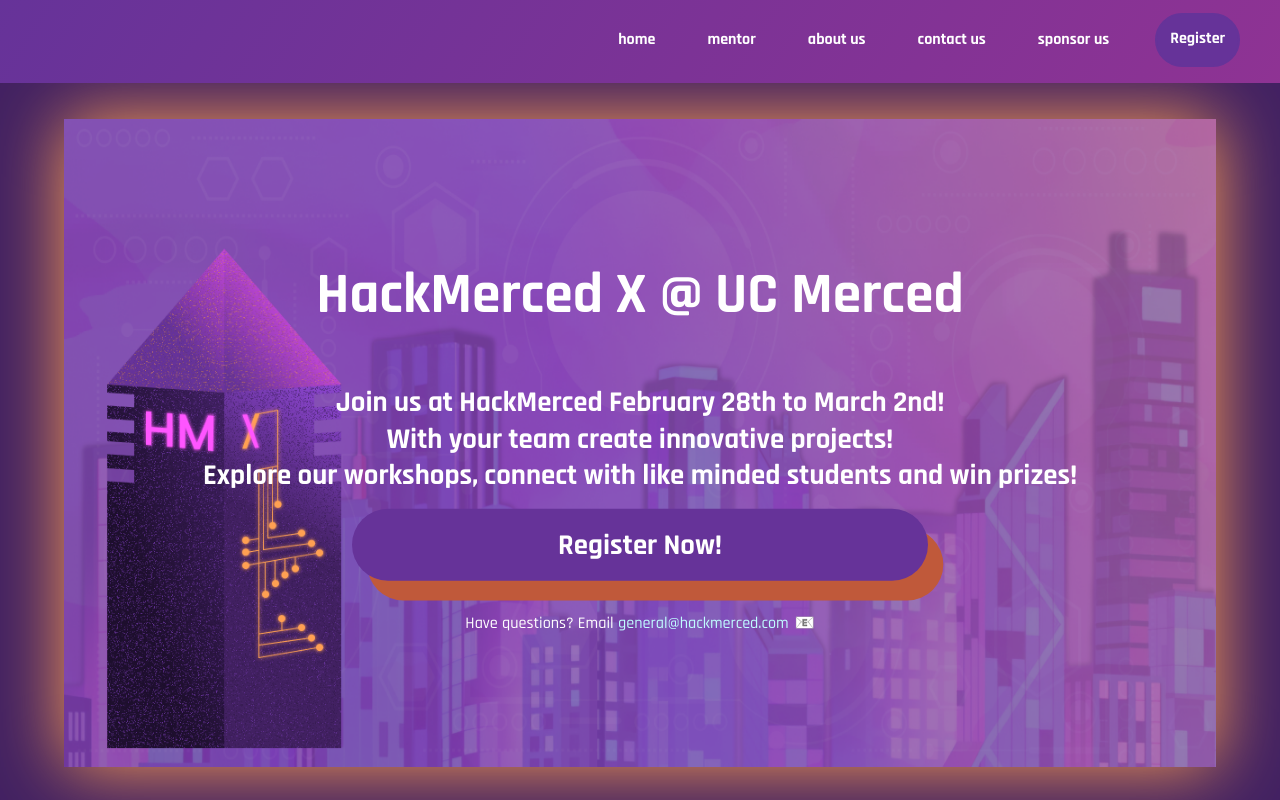
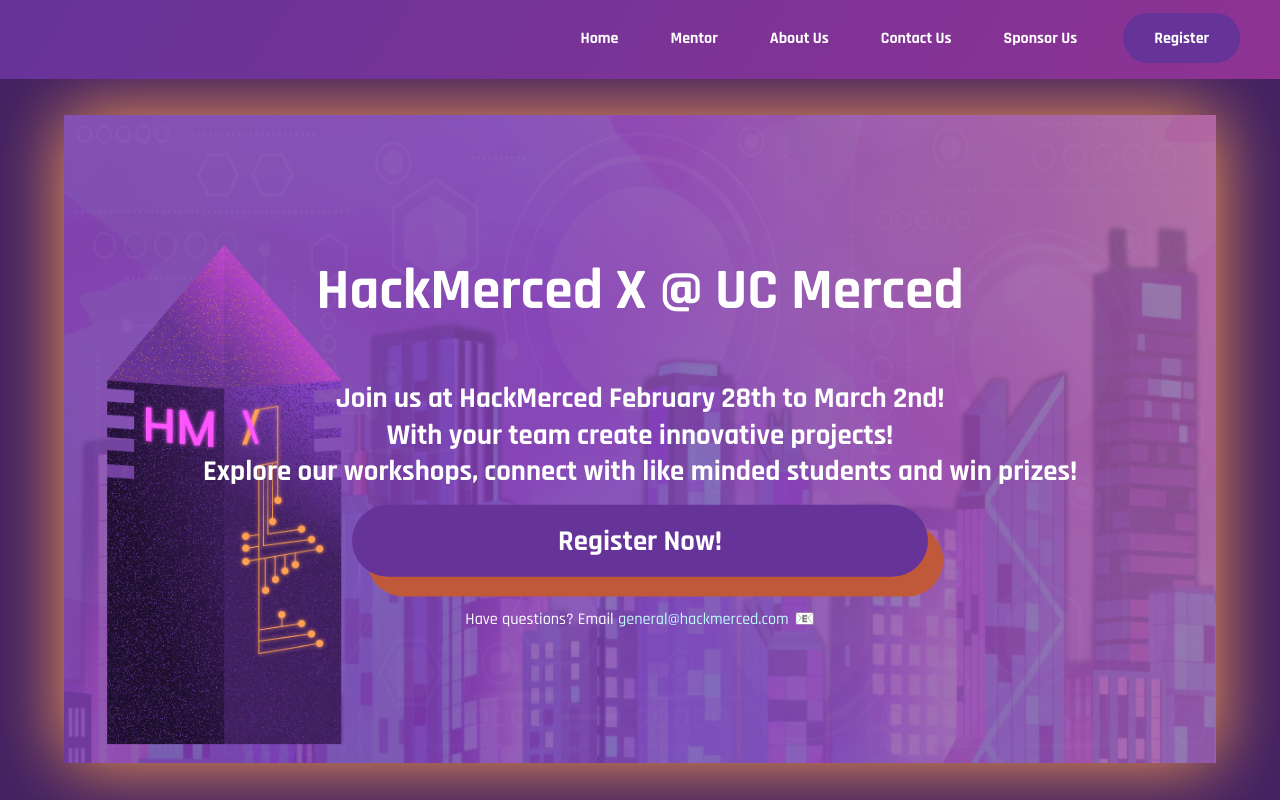
Before and after one commit to HackMerced/HackMerced-X, a React (Create React App) app: page / in a window 1280 px wide. Shown: the top 800 px of the page. Built offline with nearby package versions, Linux system fonts and the light colour scheme.

Commit message:
updated navbar look - jet

```diff
--- a/src/App.css
+++ b/src/App.css
@@ -327,8 +327,13 @@ a {
   /* border: 0.18rem solid #342153; */
   border: 0.18rem solid var(--primary-purple);
   border-radius: 3rem;
-  padding:0.8rem;
+  /* padding:0.8rem;
   padding-bottom: 1rem;
+  padding-left: 1.8rem;
+  padding-right: 1.8rem; */
+  padding: 0.8rem 1.8rem 0.8rem 1.8rem;
+
+  /* outline: red solid 3px; */
   width:8rem;
   text-align: center;
   font-size: 1em;
@@ -343,7 +348,7 @@ a {
 }
 .registerButton:hover{
   /* background-color: #FFFFFF; */
-  background-color: var(--main-white);
+  background-color: var(--main-page-background);
   /* color:#AD0624; */
   color: var(--button-hover);
   /* border: 0.18rem solid #AD0624; */
--- a/src/Components/NavBar.js
+++ b/src/Components/NavBar.js
@@ -7,11 +7,11 @@ function NavBar() {
     return (
       <div className="NavBar">
         <ul className="nav-items">
-          <li><a href="/"><button className="button" id="sponsors-button">home</button></a></li>
-          <li><a href="https://docs.google.com/forms/d/e/1FAIpQLSdsinPEX__G-Jr2kUgGIHNpwZyTA3VWYx4NPGU8X320Xa47rg/viewform"><button className="button" id="mentor-button">mentor</button></a></li>
-          <li><Link to="/aboutus"><button className="button" id="about-us-button">about us</button></Link></li>
-          <li><Link to="/contactus"><button className="button" id="contact-us-button">contact us</button></Link></li>
-          <li><Link to="/sponsorus"><button className="button" id="sponsor-us-button">sponsor us</button></Link></li>
+          <li><a href="/"><button className="button" id="sponsors-button">Home</button></a></li>
+          <li><a href="https://docs.google.com/forms/d/e/1FAIpQLSdsinPEX__G-Jr2kUgGIHNpwZyTA3VWYx4NPGU8X320Xa47rg/viewform"><button className="button" id="mentor-button">Mentor</button></a></li>
+          <li><Link to="/aboutus"><button className="button" id="about-us-button">About Us</button></Link></li>
+          <li><Link to="/contactus"><button className="button" id="contact-us-button">Contact Us</button></Link></li>
+          <li><Link to="/sponsorus"><button className="button" id="sponsor-us-button">Sponsor Us</button></Link></li>
           <li><a href="https://docs.google.com/forms/d/e/1FAIpQLSerxYTLPoERBERkjr63okZMrOGDU1Lgw1aOnjWGlhFOFXHN4w/viewform?usp=dialog"><button className="registerButton" id="register-button">Register</button></a></li>
         </ul>
 
```
